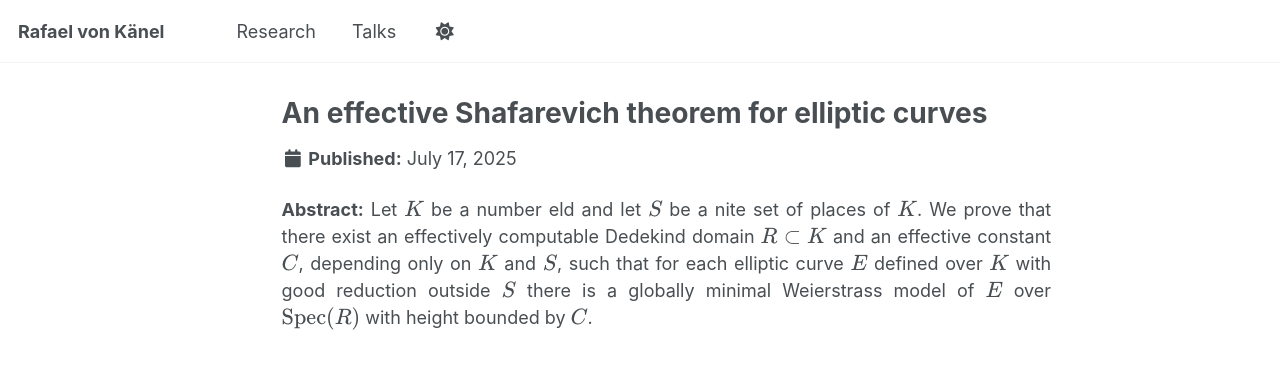
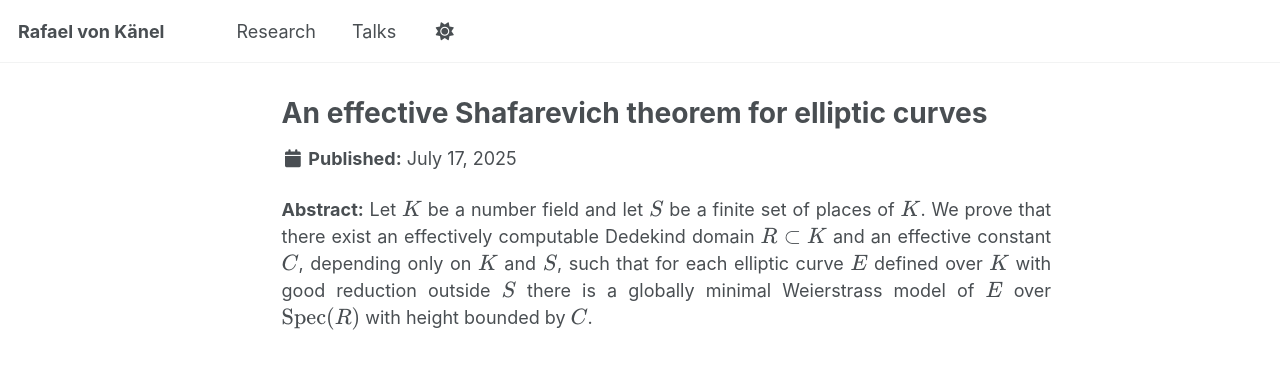
Before and after one commit to rafaelvonkanel/rafaelvonkanel.github.io, a Jekyll site: the page built from _research/proj12.md, in a window 1280 px wide. Shown: the top 390 px of the page. Built offline with Jekyll 4.4.1, drawn with Linux system fonts in a browser that asks for light colours; a script that is not in the unit is left out.

Commit message:
Update proj12.md

```diff
--- a/_research/proj12.md
+++ b/_research/proj12.md
@@ -11,4 +11,4 @@ math: true
 author_profile: false
 ---
 <div style="text-align: justify !important; text-justify: inter-word;" markdown="1">
-**Abstract:**  Let \\(K\\) be a number eld and let \\(S\\) be a nite set of places of \\(K\\). We prove that there exist an effectively computable Dedekind domain \\(R\subset K\\) and an effective constant \\(C\\), depending only on \\(K\\) and \\(S\\), such that for each elliptic curve \\(E\\) defined over \\(K\\) with good reduction outside \\(S\\) there is a globally minimal Weierstrass model of \\(E\\) over \\(\text{Spec}(R)\\) with height bounded by \\(C\\).
+**Abstract:**  Let \\(K\\) be a number field and let \\(S\\) be a finite set of places of \\(K\\). We prove that there exist an effectively computable Dedekind domain \\(R\subset K\\) and an effective constant \\(C\\), depending only on \\(K\\) and \\(S\\), such that for each elliptic curve \\(E\\) defined over \\(K\\) with good reduction outside \\(S\\) there is a globally minimal Weierstrass model of \\(E\\) over \\(\text{Spec}(R)\\) with height bounded by \\(C\\).
```
